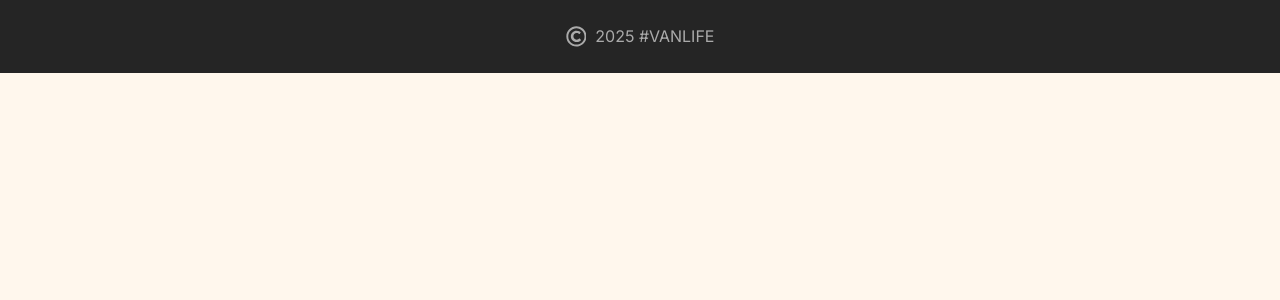
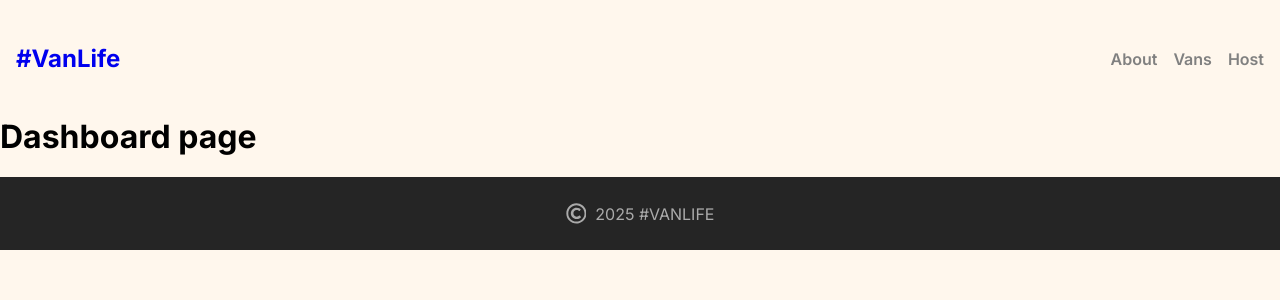
Before and after one commit to emirisato1003/react-vanLife, a React (Vite) app: page /host in a window 1280 px wide. Before the commit this address had no page. Shown: the top 300 px of the page. Built offline with nearby package versions, Linux system fonts and the light colour scheme; what miragejs would draw is missing.

Commit message:
add Host link to the navbar. create host folders and nested components

```diff
--- a/src/App.jsx
+++ b/src/App.jsx
@@ -5,6 +5,9 @@ import About from './pages/About';
 import Vans from './pages/Vans/Vans';
 import VanDetail from './pages/Vans/vanDetail';
 import Layout from './components/Layout';
+import Dashboard from './pages/Host/Dashboard';
+import Income from './pages/Host/Income';
+import Reviews from './pages/Host/Reviews';
 import "./server";
 import './App.css';
 
@@ -21,6 +24,9 @@ function App() {
             <Route path="/about" element={<About />} />
             <Route path="/vans" element={<Vans />} />
             <Route path="/vans/:id" element={<VanDetail />} />
+            <Route path='/host' element={<Dashboard />} />
+            <Route path='/host/income' element={<Income />} />
+            <Route path='/host/reviews' element={<Reviews />} />
           </Route>
         </Routes>
       </BrowserRouter>
--- a/src/components/Header.jsx
+++ b/src/components/Header.jsx
@@ -8,6 +8,7 @@ export default function Header() {
             <nav>
                 <Link to="/about">About</Link>
                 <Link to="/vans">Vans</Link>
+                <Link to="/host">Host</Link>
             </nav>
         </header>
     );
--- /dev/null
+++ b/src/pages/Host/Dashboard.jsx
@@ -0,0 +1,4 @@
+
+export default function Dashboard(){
+    return <h1>Dashboard page</h1>
+}
--- /dev/null
+++ b/src/pages/Host/Income.jsx
@@ -0,0 +1,4 @@
+
+export default function Income() {
+    return <h1>Income page</h1>;
+}
--- /dev/null
+++ b/src/pages/Host/Reviews.jsx
@@ -0,0 +1,4 @@
+
+export default function Reviews() {
+    return <h1>Reviews page</h1>;
+}
```
